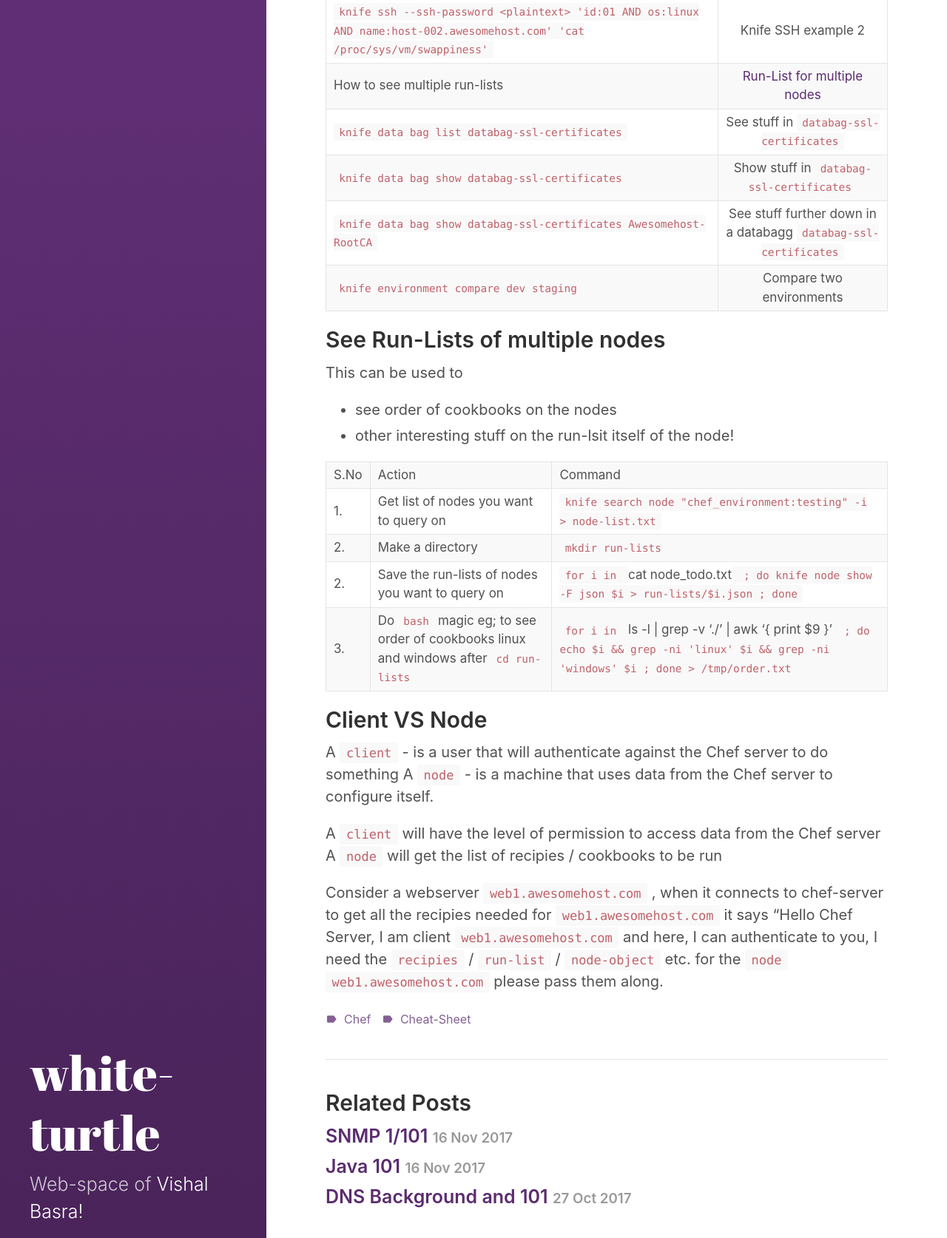
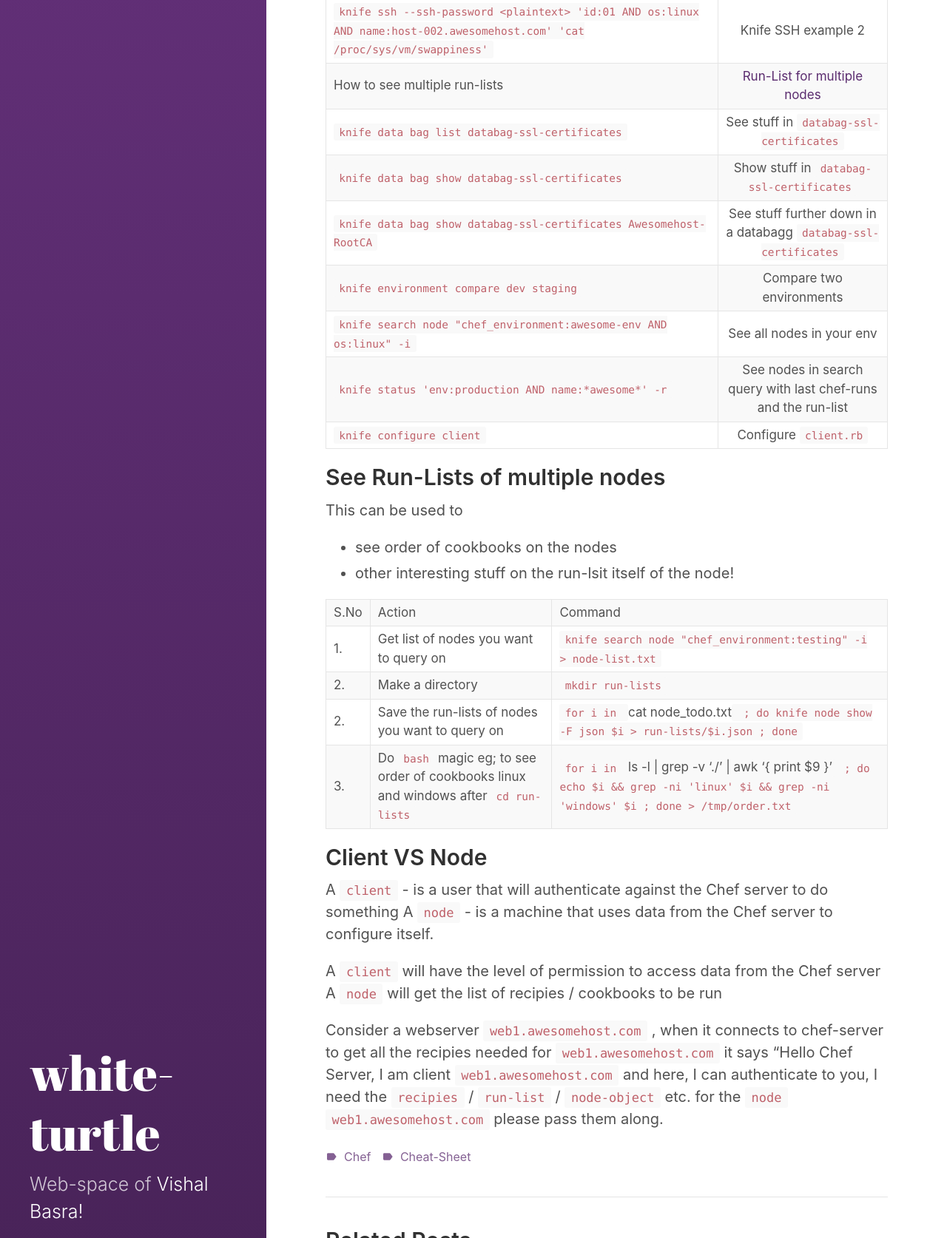
Before and after one commit to vishalbasra/vishalbasra.github.io, a Jekyll site: the page built from _posts/2017-11-16-Knife-Handy-Commands.md, in a window 1280 px wide, cut to the strip 1122-2796 px from the top of the page. Shown: the whole strip at 74% size. Built offline with Jekyll 4.4.1, drawn with Linux system fonts in a browser that asks for light colours.

```diff
--- a/_posts/2017-11-16-Knife-Handy-Commands.md
+++ b/_posts/2017-11-16-Knife-Handy-Commands.md
@@ -40,6 +40,9 @@
 | `knife data bag show databag-ssl-certificates`      | Show stuff in `databag-ssl-certificates` |
 | `knife data bag show databag-ssl-certificates Awesomehost-RootCA`      | See stuff further down in a databagg `databag-ssl-certificates` |
 | `knife environment compare dev staging`      | Compare two environments |
+| `knife search node "chef_environment:awesome-env AND os:linux" -i`      | See all nodes in your env |
+| `knife status 'env:production AND name:*awesome*' -r`      | See nodes in search query with last chef-runs and the run-list |
+| `knife configure client`      | Configure  `client.rb` |
 
 
 
```
